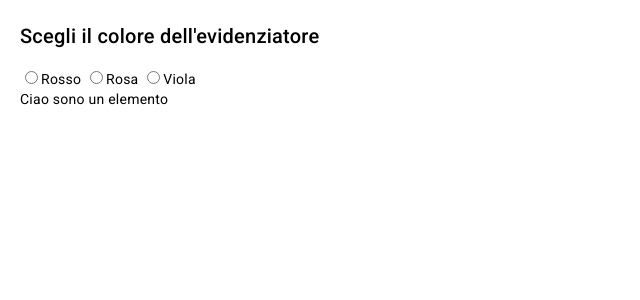
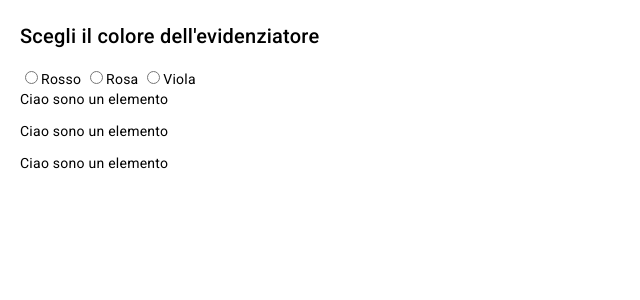
Before and after one commit to ViorelsS/ANGULAR_Basics, an Angular app: page / in a window 1280 px wide. Shown: the top 300 px of the page, without its empty margins (0-640 px from the left). Built offline with nearby package versions, Linux system fonts and the light colour scheme.

Commit message:
Directives -> multiple properties

```diff
--- a/src/app/app.component.html
+++ b/src/app/app.component.html
@@ -17,4 +17,6 @@
   />Viola
 </div>
 
-<p [appHighlight]="color">Ciao sono un elemento</p>
+<p [appHighlight]="color" defaultColor="orange">Ciao sono un elemento</p>
+<p [appHighlight]="color" defaultColor="blue">Ciao sono un elemento</p>
+<p [appHighlight]="color" defaultColor="red">Ciao sono un elemento</p>
--- a/src/app/app.component.ts
+++ b/src/app/app.component.ts
@@ -9,7 +9,7 @@ export class AppComponent {
   title = 'ng-basics';
   isVisible = true;
   numero = 7;
-  color = 'blue';
+  color = '';
 
   persone = [
     { nome: 'luca', cognome: 'rossi', isOnline: true, color: 'blue' },
--- a/src/app/directives/highlight/highlight.directive.ts
+++ b/src/app/directives/highlight/highlight.directive.ts
@@ -5,11 +5,12 @@ import { Directive, ElementRef, HostListener, Input } from '@angular/core';
 })
 export class HighlightDirective {
   @Input() appHighlight = '';
+  @Input() defaultColor = '';
 
   constructor(private element: ElementRef) {}
 
   @HostListener('mouseenter') onMouseEnter() {
-    this.cambiaColore(this.appHighlight);
+    this.cambiaColore(this.appHighlight || this.defaultColor || 'purple');
   }
 
   @HostListener('mouseleave') onMouseLeave() {
```
